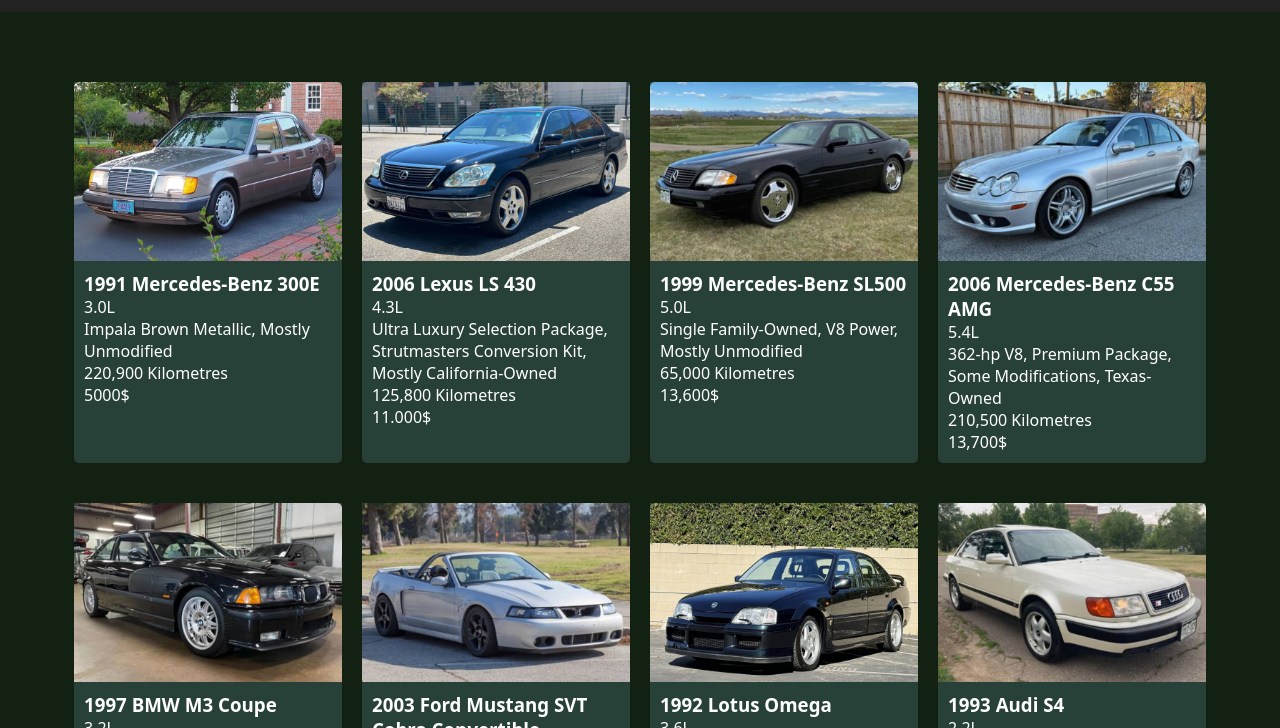
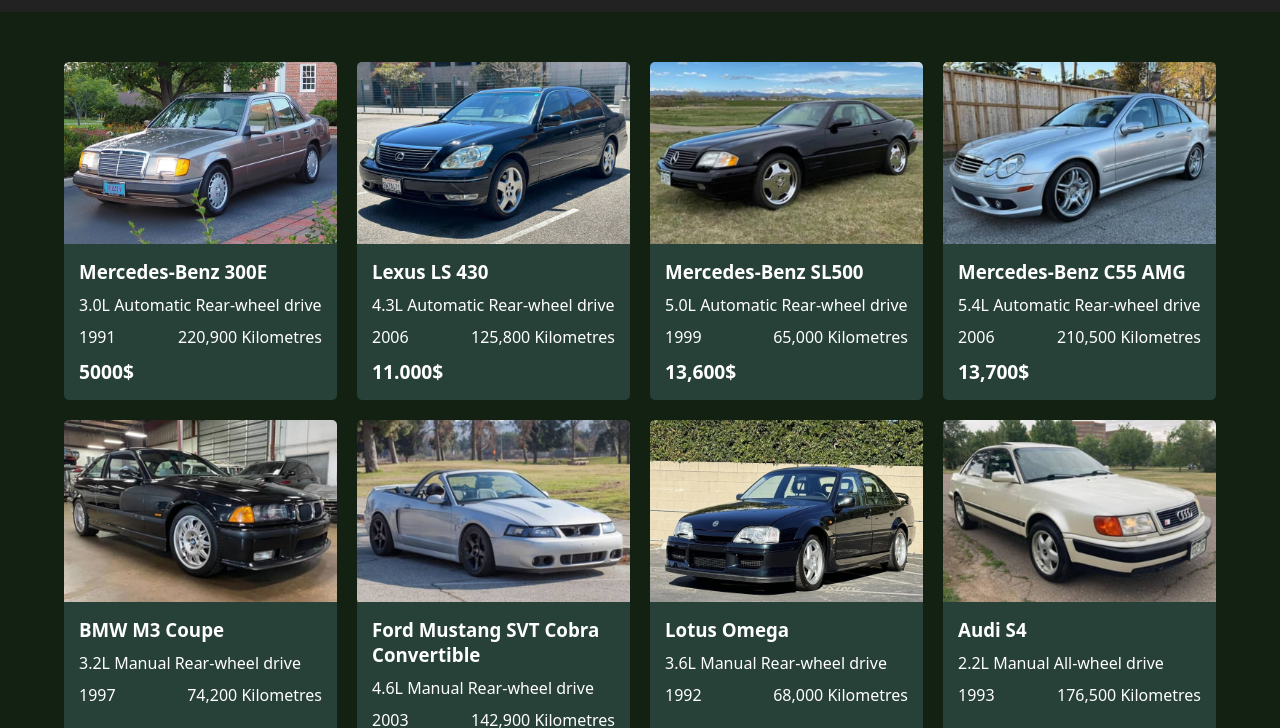
Before and after one commit to micromoleckula/online-store-classic-cars, a plain HTML site: page index.html in a window 1280 px wide. Shown: the part 72-800 px from the top of the page. Drawn offline with Linux system fonts and the light colour scheme.

Commit message:
fix card css

```diff
--- a/api/cars.json
+++ b/api/cars.json
@@ -2,7 +2,7 @@
   {
     "id": 1,
     "make": "Mercedes-Benz",
-    "title": "1991 Mercedes-Benz 300E",
+    "title": "Mercedes-Benz 300E",
     "description": "Impala Brown Metallic, Mostly Unmodified",
     "mileage": "220,900",
     "engine": "3.0",
@@ -22,7 +22,7 @@
   {
     "id": 2,
     "make": "Lexus",
-    "title": "2006 Lexus LS 430",
+    "title": "Lexus LS 430",
     "description": "Ultra Luxury Selection Package, Strutmasters Conversion Kit, Mostly California-Owned",
     "mileage": "125,800",
     "engine": "4.3",
@@ -42,7 +42,7 @@
   {
     "id": 3,
     "make": "Mercedes-Benz",
-    "title": "1999 Mercedes-Benz SL500",
+    "title": "Mercedes-Benz SL500",
     "description": "Single Family-Owned, V8 Power, Mostly Unmodified",
     "mileage": "65,000",
     "engine": "5.0",
@@ -62,7 +62,7 @@
   {
     "id": 4,
     "make": "Mercedes-Benz",
-    "title": "2006 Mercedes-Benz C55 AMG",
+    "title": "Mercedes-Benz C55 AMG",
     "description": "362-hp V8, Premium Package, Some Modifications, Texas-Owned",
     "mileage": "210,500",
     "engine": "5.4",
@@ -82,7 +82,7 @@
   {
     "id": 5,
     "make": "BMW",
-    "title": "1997 BMW M3 Coupe",
+    "title": "BMW M3 Coupe",
     "description": "2 Owners, 5-Speed Manual, Rare 'Slicktop' Model",
     "mileage": "74,200",
     "engine": "3.2",
@@ -102,7 +102,7 @@
   {
     "id": 6,
     "make": "Ford",
-    "title": "2003 Ford Mustang SVT Cobra Convertible",
+    "title": "Ford Mustang SVT Cobra Convertible",
     "description": "6-Speed Manual, Supercharged V8, Dry-Climate-Owned, Numerous Modifications",
     "mileage": "142,900",
     "engine": "4.6",
@@ -122,8 +122,8 @@
   {
     "id": 7,
     "make": "Opel",
-    "title": "1992 Lotus Omega",
-    "description": "1992 Lotus Omega, Imperial Green with charcoal leather interior.",
+    "title": "Lotus Omega",
+    "description": "Lotus Omega, Imperial Green with charcoal leather interior.",
     "mileage": "68,000",
     "engine": "3.6",
     "year": "1992",
@@ -142,7 +142,7 @@
   {
     "id": 8,
     "make": "Audi",
-    "title": "1993 Audi S4",
+    "title": "Audi S4",
     "description": "5-Speed Manual, Turbocharged 5-Cylinder, AWD, Long-Term Owner",
     "mileage": "176,500",
     "engine": "2.2",
--- a/css/articles.css
+++ b/css/articles.css
@@ -1,32 +1,50 @@
-.article__cars {
-  margin-bottom: 20px;
-  border-radius: 0 0 5px 5px;
-  margin: 20px 10px 20px 10px;
+.articles__cars__list {
+  display: grid;
+  grid-template-columns: repeat(auto-fit, minmax(250px, 1fr));
+  gap: 20px;
+  margin: 50px 0;
 }
 
 .article__cars {
+  display: flex;
+  flex-direction: column;
   max-width: 300px;
   background-color: rgb(39, 65, 56);
+  border-radius: 5px;
+  height: 100%;
 }
 
 .article__cars__img {
   border-radius: 5px 5px 0 0;
+  width: 100%;
 }
 
 .article__cars__text {
-  padding: 10px;
+  padding: 15px;
+  display: flex;
+  flex-direction: column;
+  flex-grow: 1;
+  gap: 10px;
 }
 
-.article__cars__description {
-  max-width: 300px;
+.article__cars__title,
+.article__cars__engine,
+.article__cars__description,
+.article__cars__mileage {
+  margin: 0;
 }
 
+.article__cars__info {
+  display: flex;
+  justify-content: space-between;
+}
 
-.articles__cars__list {
-  display: grid;
-  grid-template-columns: repeat(auto-fit, minmax(250px, 1fr));
-  margin: 50px 0;
+.article__cars__price {
+  margin-top: auto;
+  font-weight: bold;
+  font-size: 1.2rem;
 }
+
 
 @media screen and (min-width: 768px) {
 
--- a/css/header.css
+++ b/css/header.css
@@ -24,7 +24,7 @@
 .header__nav__menu {
   display: none;
   position: absolute;
-  top: 60px;
+  top: 80px;
   left: 0;
   width: 100%;
   background-color: #333;
@@ -114,10 +114,6 @@
   display: none;
 }
 
-.scrolled {
-
-}
-
 @media screen and (min-width: 768px) {
 
 }
--- a/js/articles.js
+++ b/js/articles.js
@@ -14,9 +14,11 @@
           <img class="article__cars__img" src="${car.images[0]}" alt="${car.title}" data-images='${JSON.stringify(car.images)}'>
           <div class="article__cars__text">
             <h3 class="article__cars__title">${car.title}</h3>
-            <p class="article__cars__engine">${car.engine}L</p>
-            <p class="article__cars__description">${car.description}</p>
-            <p class="article__cars__mileage">${car.mileage} Kilometres</p>
+            <p class="article__cars__engine">${car.engine}L ${car.transmission} ${car.drivetrain}</p>
+            <div class="article__cars__info">
+              <p class="article__cars__year">${car.year}</p>
+              <p class="article__cars__mileage">${car.mileage} Kilometres</p>
+            </div>
             <p class="article__cars__price">${car.price}$</p>
           </div>
         </article>
```
Also changed, not shown: index.html (+3 -1 lines).
